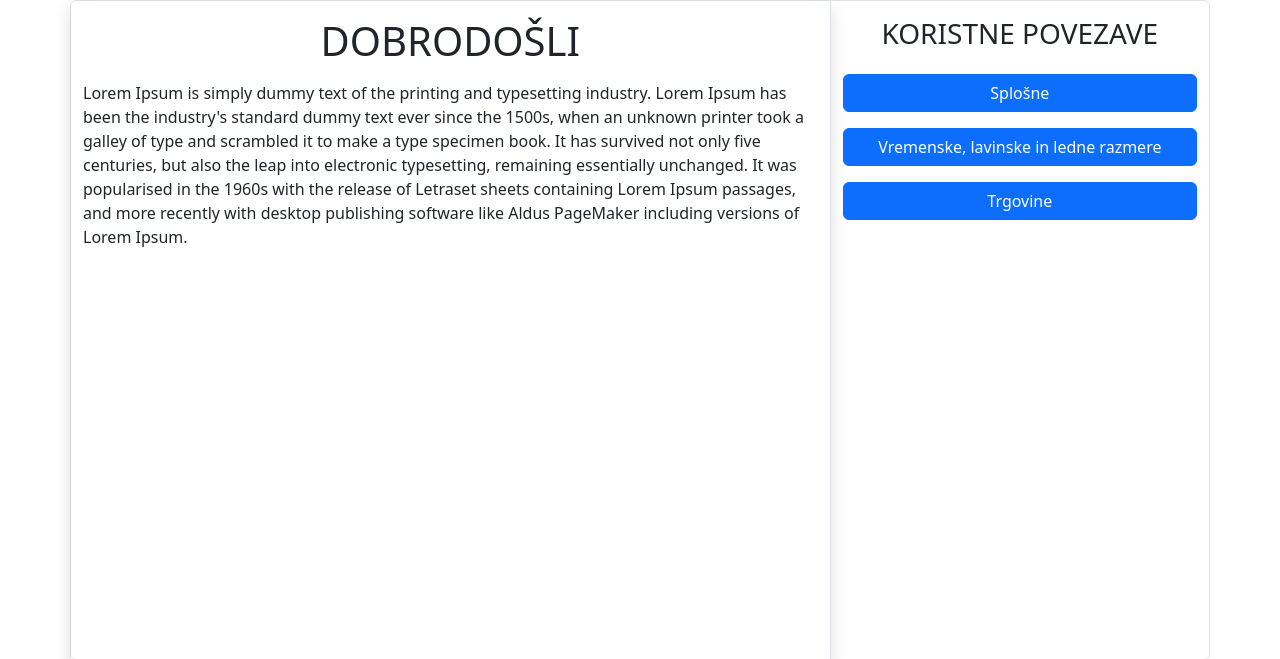
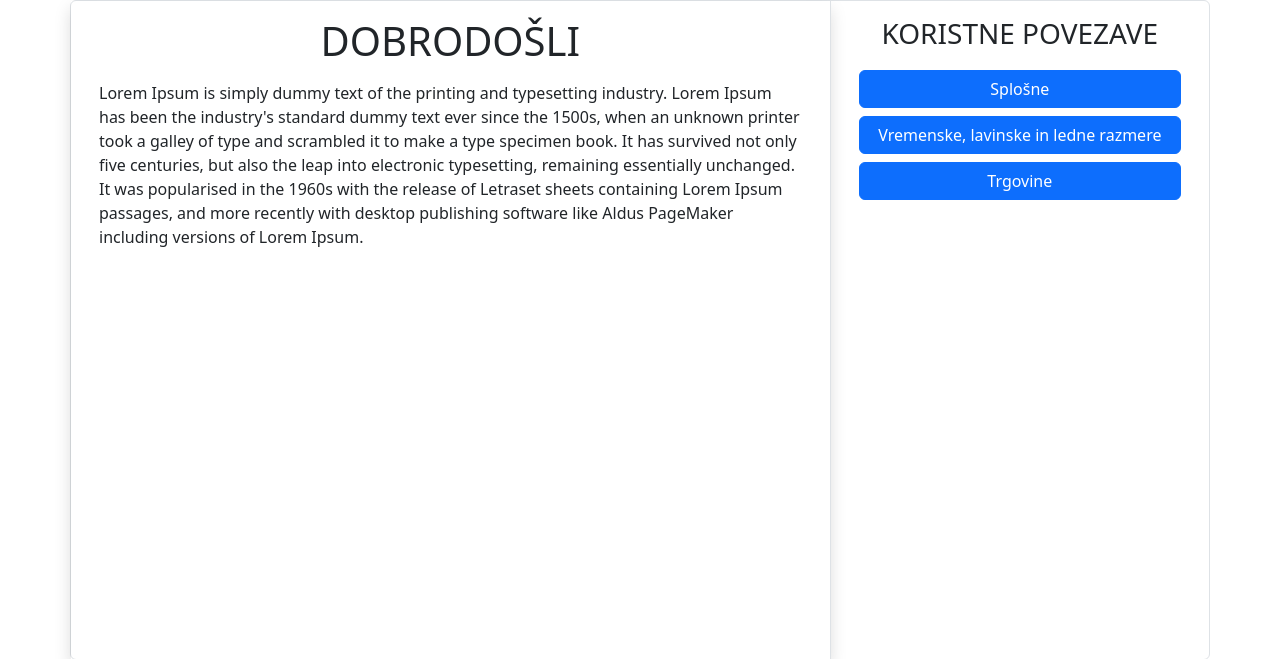
Before and after one commit to Tiggax/DEDIS-project, a Django app: page / in a window 1280 px wide. Shown: the part 68-727 px from the top of the page. Run offline with Django 5.2, Linux system fonts and the light colour scheme; parts of the project's set-up code (start-up, migrations or seed data) failed here and were passed over; some libraries are stand-ins or nearby versions.

Commit message:
Minor tweaks to styles

```diff
--- a/templates/pages/home.html
+++ b/templates/pages/home.html
@@ -5,19 +5,20 @@
 <div class="row border h-100 rounded">
     <div class="col-8 d-flex flex-column shadow">
     <h1 class="text-center my-3">DOBRODOŠLI</h1>
-    Lorem Ipsum is simply dummy text of the printing and typesetting industry.
+    <p class="mx-3">Lorem Ipsum is simply dummy text of the printing and typesetting industry.
     Lorem Ipsum has been the industry's standard dummy text ever since the 1500s,
     when an unknown printer took a galley of type and scrambled it to make a type specimen book.
     It has survived not only five centuries, but also the leap into electronic typesetting,
     remaining essentially unchanged. It was popularised in the 1960s with the release of Letraset sheets containing Lorem Ipsum passages,
     and more recently with desktop publishing software like Aldus PageMaker including versions of Lorem Ipsum.
+    </p>
     </div>
 
     <div class="col border-start d-flex flex-column">
-    <h3 class="text-center my-3">KORISTNE POVEZAVE</h3>
+    <h3 class="text-center my-3 mx-3">KORISTNE POVEZAVE</h3>
 
-    <button class="my-2 btn btn-primary" data-bs-toggle="collapse" href="#splošne" aria-expanded="false" aria-controls="splošne">Splošne</button>
-    <div class="list-group collapse" id="splošne">
+    <button class="my-1 mx-3 btn btn-primary" data-bs-toggle="collapse" href="#splošne" aria-expanded="false" aria-controls="splošne">Splošne</button>
+    <div class="list-group collapse mx-3" id="splošne">
         <a class="list-group-item list-group-item-action" href="http://alpirocnik.rasica.org/index.php/glavna_stran">Alpiročnik</a>
         <a class="list-group-item list-group-item-action" href="http://www.gore-ljudje.net/">Gore in ljudje</a>
         <a class="list-group-item list-group-item-action" href="http://ka.pzs.si/">Komisija za alpinizem</a>
@@ -30,9 +31,9 @@
         <a class="list-group-item list-group-item-action" href="http://www.slo-alp.com/">Slo-Alp</a>
     </div>
 
-    <button class="my-2 btn btn-primary" data-bs-toggle="collapse" href="#vremenske" aria-expanded="false" aria-controls="vremenske">Vremenske, lavinske in ledne razmere</button>
+    <button class="my-1 mx-3 btn btn-primary" data-bs-toggle="collapse" href="#vremenske" aria-expanded="false" aria-controls="vremenske">Vremenske, lavinske in ledne razmere</button>
     {% comment %} <strong class="my-2">Vremenske, lavinske in ledne razmere</strong> {% endcomment %}
-    <div class="list-group collapse" id="vremenske">
+    <div class="list-group collapse mx-3" id="vremenske">
         <a class="list-group-item list-group-item-action" href="http://www.arso.gov.si/vreme/napovedi%20in%20podatki/">ARSO</a>
         <a class="list-group-item list-group-item-action" href="http://meteo.hr/index.php">Meteo Hrvaška</a>
         <a class="list-group-item list-group-item-action" href="http://www.ilmeteo.it/meteo-europa/slovenia">ilmeteo.it</a>
@@ -42,8 +43,8 @@
 
 
     {% comment %} <strong class="my-2">Trgovine</strong> {% endcomment %}
-    <button class="my-2 btn btn-primary" data-bs-toggle="collapse" href="#trgovine" aria-expanded="false" aria-controls="trgovine">Trgovine</button>
-    <div class="list-group collapse" id="trgovine">
+    <button class="my-1 mx-3 btn btn-primary" data-bs-toggle="collapse" href="#trgovine" aria-expanded="false" aria-controls="trgovine">Trgovine</button>
+    <div class="list-group collapse mx-3" id="trgovine">
     <a class="list-group-item list-group-item-action" href="http://www.iglusport.si/" target="_blank" rel="noopener">Iglu šport</a>
     <a class="list-group-item list-group-item-action" href="http://www.promontana.si/" target="_blank" rel="noopener">Promontana</a>
     <a class="list-group-item list-group-item-action" href="http://www.kibuba.com/index.php" target="_blank" rel="noopener">Kibuba</a>
--- a/templates/pages/reports.html
+++ b/templates/pages/reports.html
@@ -1,7 +1,7 @@
 {% extends "base.html" %}
 {% load static %}
 {% block content %}
-<div class="row">
+<div class="list-group row align-items-center">
 {% include "widgets/report_card.html" %}
 </div>
 {% endblock content%}
--- a/templates/widgets/report_card.html
+++ b/templates/widgets/report_card.html
@@ -1,7 +1,7 @@
-<div class="card shadow w-25 p-4 m-5 col">
+<a href="http://alpirocnik.rasica.org/index.php/glavna_stran" class="card shadow w-75 p-4 m-5 col list-group-item list-group-item-action">
     <h2>Report title</h2>
     <p class="card-text">This is a wider card with supporting text. This content is a little bit longer. Lorem ipsum. Lorem ipsum. Lorem ipsum. Lorem ipsum. Lorem ipsum. Lorem ipsum. Lorem ipsum. Lorem ipsum. </p>
     <div class="justify-content-between">
     <small class="text-body-secondary">date posted:</small>
     </div>
-</div>
+</a>
```
